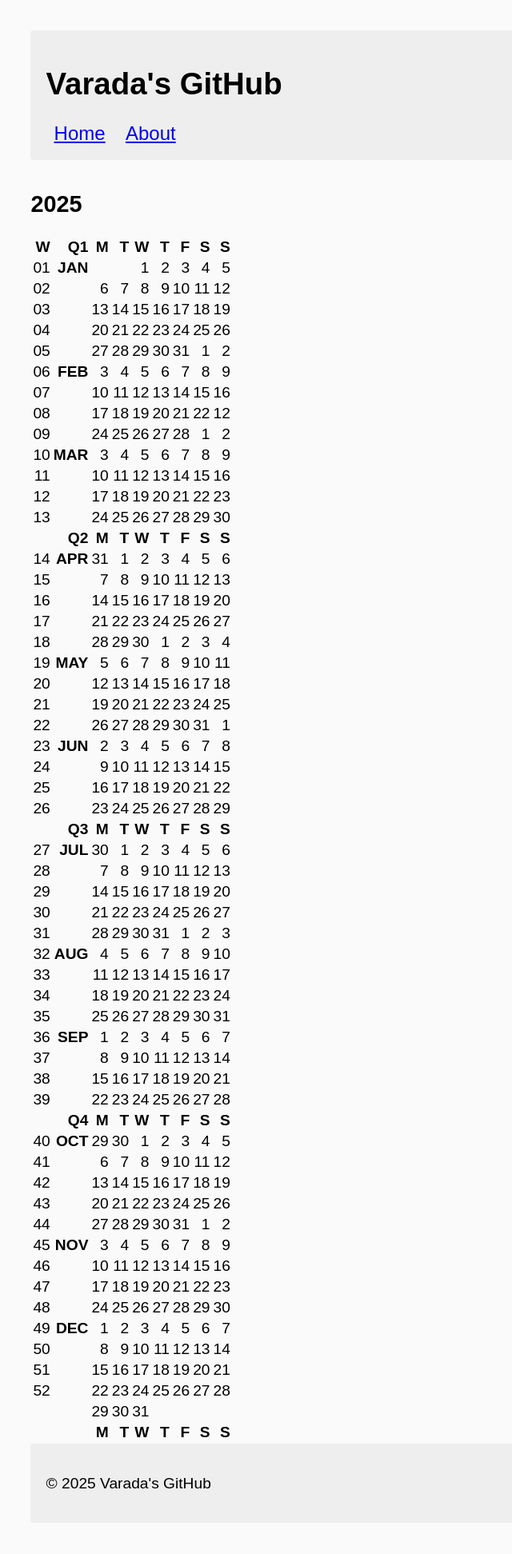
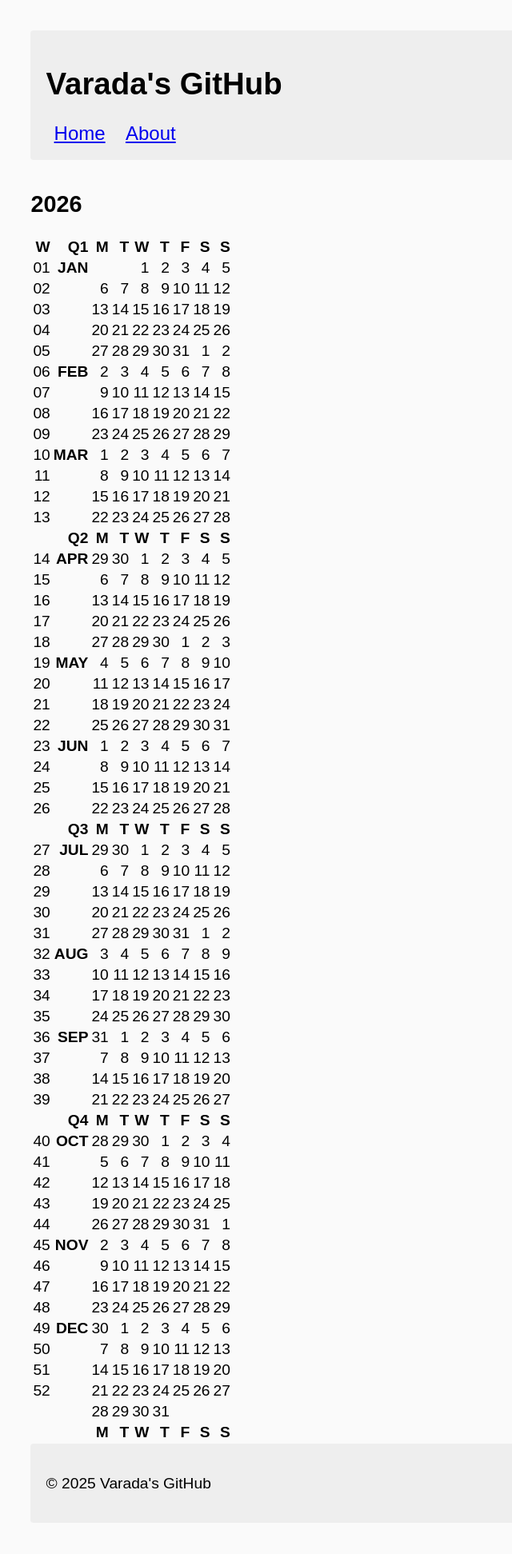
Before and after one commit to ivarada/ivarada.github.io, a Jekyll site: the page built from calendar-2026.md, in a window 1280 px wide. Shown: the whole page at 80% size, without its empty margins (0-640 px from the left). Built offline with Jekyll 4.4.1, drawn with Linux system fonts in a browser that asks for light colours; our own code applies the rules of GitHub Pages for plain Markdown files.

Commit message:
Fix formatting in December 2026 calendar

```diff
--- a/calendar-2025.md
+++ b/calendar-2026.md
@@ -1,4 +1,4 @@
-## 2025
+## 2026
 
 |  W |    Q1   |     M |     T |     W |     T |     F |     S |     S |
 | --:| ------: | ----: | ----: | ----: | ----: | ----: | ----: | ----: |
@@ -7,55 +7,55 @@
 | 03 |         |    13 |    14 |    15 |    16 |    17 |    18 |    19 |
 | 04 |         |    20 |    21 |    22 |    23 |    24 |    25 |    26 |
 | 05 |         |    27 |    28 |    29 |    30 |    31 |     1 |     2 |
-| 06 | **FEB** |     3 |     4 |     5 |     6 |     7 |     8 |     9 |
-| 07 |         |    10 |    11 |    12 |    13 |    14 |    15 |    16 |
-| 08 |         |    17 |    18 |    19 |    20 |    21 |    22 |    12 |
-| 09 |         |    24 |    25 |    26 |    27 |    28 |     1 |     2 |
-| 10 | **MAR** |     3 |     4 |     5 |     6 |     7 |     8 |     9 |
-| 11 |         |    10 |    11 |    12 |    13 |    14 |    15 |    16 |
-| 12 |         |    17 |    18 |    19 |    20 |    21 |    22 |    23 |
-| 13 |         |    24 |    25 |    26 |    27 |    28 |    29 |    30 |
+| 06 | **FEB** |     2 |     3 |     4 |     5 |     6 |     7 |     8 |
+| 07 |         |     9 |    10 |    11 |    12 |    13 |    14 |    15 |
+| 08 |         |    16 |    17 |    18 |    19 |    20 |    21 |    22 |
+| 09 |         |    23 |    24 |    25 |    26 |    27 |    28 |    29 |
+| 10 | **MAR** |     1 |     2 |     3 |     4 |     5 |     6 |     7 |
+| 11 |         |     8 |     9 |    10 |    11 |    12 |    13 |    14 |
+| 12 |         |    15 |    16 |    17 |    18 |    19 |    20 |    21 |
+| 13 |         |    22 |    23 |    24 |    25 |    26 |    27 |    28 |
 |    | **Q2**  | **M** | **T** | **W** | **T** | **F** | **S** | **S** |
-| 14 | **APR** |    31 |     1 |     2 |     3 |     4 |     5 |     6 |
-| 15 |         |     7 |     8 |     9 |    10 |    11 |    12 |    13 |
-| 16 |         |    14 |    15 |    16 |    17 |    18 |    19 |    20 |
-| 17 |         |    21 |    22 |    23 |    24 |    25 |    26 |    27 |
-| 18 |         |    28 |    29 |    30 |     1 |     2 |     3 |     4 |
-| 19 | **MAY** |     5 |     6 |     7 |     8 |     9 |    10 |    11 |
-| 20 |         |    12 |    13 |    14 |    15 |    16 |    17 |    18 |
-| 21 |         |    19 |    20 |    21 |    22 |    23 |    24 |    25 |
-| 22 |         |    26 |    27 |    28 |    29 |    30 |    31 |     1 |
-| 23 | **JUN** |     2 |     3 |     4 |     5 |     6 |     7 |     8 |
-| 24 |         |     9 |    10 |    11 |    12 |    13 |    14 |    15 |
-| 25 |         |    16 |    17 |    18 |    19 |    20 |    21 |    22 |
-| 26 |         |    23 |    24 |    25 |    26 |    27 |    28 |    29 |
+| 14 | **APR** |    29 |    30 |     1 |     2 |     3 |     4 |     5 |
+| 15 |         |     6 |     7 |     8 |     9 |    10 |    11 |    12 |
+| 16 |         |    13 |    14 |    15 |    16 |    17 |    18 |    19 |
+| 17 |         |    20 |    21 |    22 |    23 |    24 |    25 |    26 |
+| 18 |         |    27 |    28 |    29 |    30 |     1 |     2 |     3 |
+| 19 | **MAY** |     4 |     5 |     6 |     7 |     8 |     9 |    10 |
+| 20 |         |    11 |    12 |    13 |    14 |    15 |    16 |    17 |
+| 21 |         |    18 |    19 |    20 |    21 |    22 |    23 |    24 |
+| 22 |         |    25 |    26 |    27 |    28 |    29 |    30 |    31 |
+| 23 | **JUN** |     1 |     2 |     3 |     4 |     5 |     6 |     7 |
+| 24 |         |     8 |     9 |    10 |    11 |    12 |    13 |    14 |
+| 25 |         |    15 |    16 |    17 |    18 |    19 |    20 |    21 |
+| 26 |         |    22 |    23 |    24 |    25 |    26 |    27 |    28 |
 |    | **Q3**  | **M** | **T** | **W** | **T** | **F** | **S** | **S** |
-| 27 | **JUL** |    30 |     1 |     2 |     3 |     4 |     5 |     6 |
-| 28 |         |     7 |     8 |     9 |    10 |    11 |    12 |    13 |
-| 29 |         |    14 |    15 |    16 |    17 |    18 |    19 |    20 |
-| 30 |         |    21 |    22 |    23 |    24 |    25 |    26 |    27 |
-| 31 |         |    28 |    29 |    30 |    31 |     1 |     2 |     3 |
-| 32 | **AUG** |     4 |     5 |     6 |     7 |     8 |     9 |    10 |
-| 33 |         |    11 |    12 |    13 |    14 |    15 |    16 |    17 |
-| 34 |         |    18 |    19 |    20 |    21 |    22 |    23 |    24 |
-| 35 |         |    25 |    26 |    27 |    28 |    29 |    30 |    31 |
-| 36 | **SEP** |     1 |     2 |     3 |     4 |     5 |     6 |     7 |
-| 37 |         |     8 |     9 |    10 |    11 |    12 |    13 |    14 |
-| 38 |         |    15 |    16 |    17 |    18 |    19 |    20 |    21 |
-| 39 |         |    22 |    23 |    24 |    25 |    26 |    27 |    28 |
+| 27 | **JUL** |    29 |    30 |     1 |     2 |     3 |     4 |     5 |
+| 28 |         |     6 |     7 |     8 |     9 |    10 |    11 |    12 |
+| 29 |         |    13 |    14 |    15 |    16 |    17 |    18 |    19 |
+| 30 |         |    20 |    21 |    22 |    23 |    24 |    25 |    26 |
+| 31 |         |    27 |    28 |    29 |    30 |    31 |     1 |     2 |
+| 32 | **AUG** |     3 |     4 |     5 |     6 |     7 |     8 |     9 |
+| 33 |         |    10 |    11 |    12 |    13 |    14 |    15 |    16 |
+| 34 |         |    17 |    18 |    19 |    20 |    21 |    22 |    23 |
+| 35 |         |    24 |    25 |    26 |    27 |    28 |    29 |    30 |
+| 36 | **SEP** |    31 |     1 |     2 |     3 |     4 |     5 |     6 |
+| 37 |         |     7 |     8 |     9 |    10 |    11 |    12 |    13 |
+| 38 |         |    14 |    15 |    16 |    17 |    18 |    19 |    20 |
+| 39 |         |    21 |    22 |    23 |    24 |    25 |    26 |    27 |
 |    | **Q4**  | **M** | **T** | **W** | **T** | **F** | **S** | **S** |
-| 40 | **OCT** |    29 |    30 |     1 |     2 |     3 |     4 |     5 |
-| 41 |         |     6 |     7 |     8 |     9 |    10 |    11 |    12 |
-| 42 |         |    13 |    14 |    15 |    16 |    17 |    18 |    19 |
-| 43 |         |    20 |    21 |    22 |    23 |    24 |    25 |    26 |
-| 44 |         |    27 |    28 |    29 |    30 |    31 |     1 |     2 |
-| 45 | **NOV** |     3 |     4 |     5 |     6 |     7 |     8 |     9 |
-| 46 |         |    10 |    11 |    12 |    13 |    14 |    15 |    16 |
-| 47 |         |    17 |    18 |    19 |    20 |    21 |    22 |    23 |
-| 48 |         |    24 |    25 |    26 |    27 |    28 |    29 |    30 |
-| 49 | **DEC** |     1 |     2 |     3 |     4 |     5 |     6 |     7 |
-| 50 |         |     8 |     9 |    10 |    11 |    12 |    13 |    14 |
-| 51 |         |    15 |    16 |    17 |    18 |    19 |    20 |    21 |
-| 52 |         |    22 |    23 |    24 |    25 |    26 |    27 |    28 |
-|    |         |    29 |    30 |    31 |       |       |       |       |
+| 40 | **OCT** |    28 |    29 |    30 |     1 |     2 |     3 |     4 |
+| 41 |         |     5 |     6 |     7 |     8 |     9 |    10 |    11 |
+| 42 |         |    12 |    13 |    14 |    15 |    16 |    17 |    18 |
+| 43 |         |    19 |    20 |    21 |    22 |    23 |    24 |    25 |
+| 44 |         |    26 |    27 |    28 |    29 |    30 |    31 |     1 |
+| 45 | **NOV** |     2 |     3 |     4 |     5 |     6 |     7 |     8 |
+| 46 |         |     9 |    10 |    11 |    12 |    13 |    14 |    15 |
+| 47 |         |    16 |    17 |    18 |    19 |    20 |    21 |    22 |
+| 48 |         |    23 |    24 |    25 |    26 |    27 |    28 |    29 |
+| 49 | **DEC** |    30 |     1 |     2 |     3 |     4 |     5 |     6 |
+| 50 |         |     7 |     8 |     9 |    10 |    11 |    12 |    13 |
+| 51 |         |    14 |    15 |    16 |    17 |    18 |    19 |    20 |
+| 52 |         |    21 |    22 |    23 |    24 |    25 |    26 |    27 |
+|    |         |    28 |    29 |    30 |    31 |       |       |       |
 |    |         | **M** | **T** | **W** | **T** | **F** | **S** | **S** |
```
